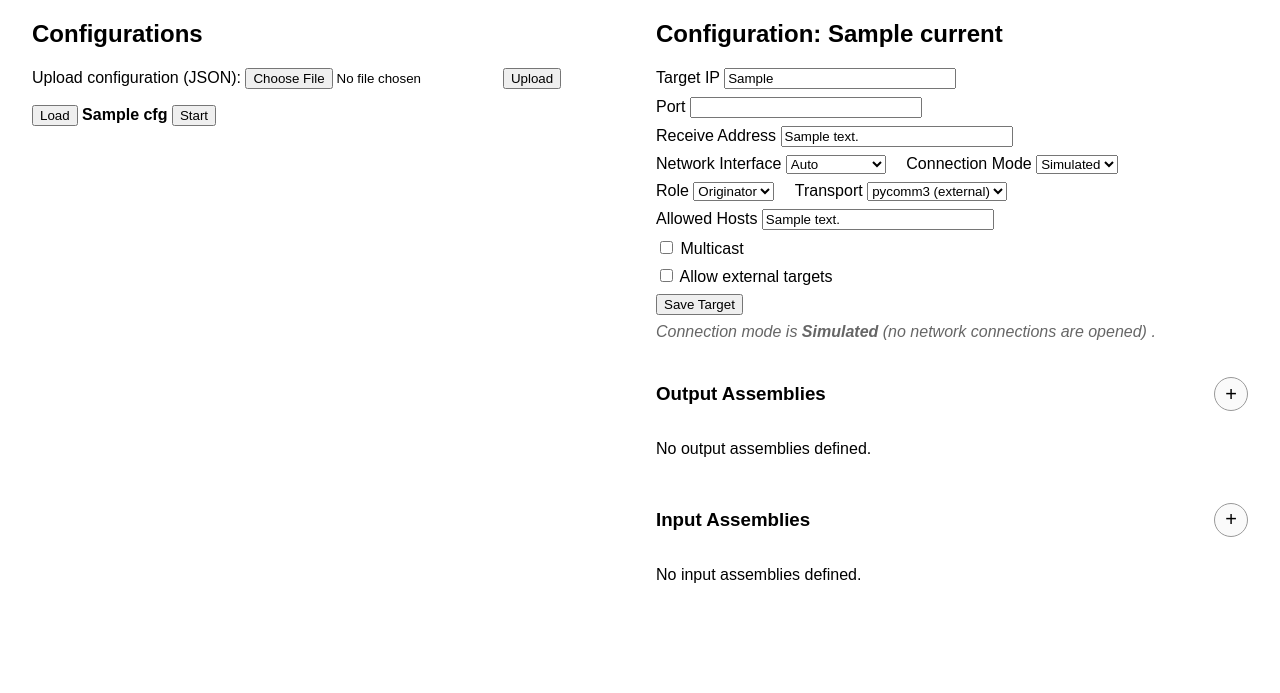
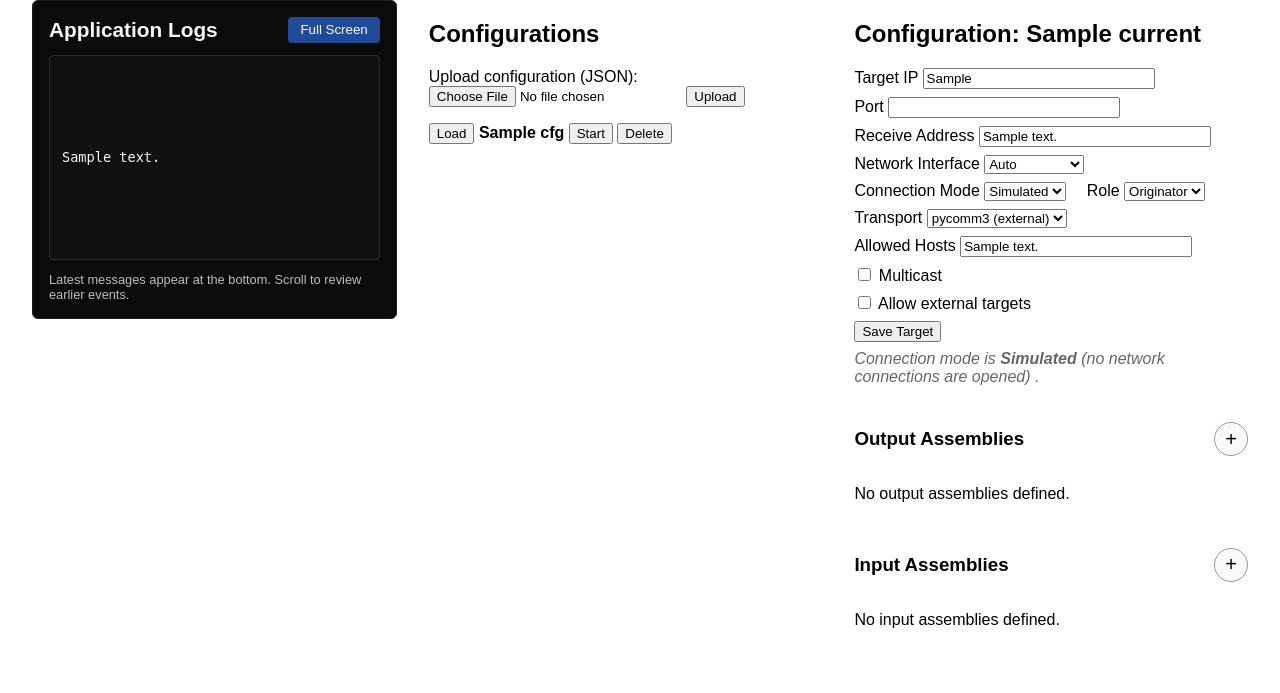
Before and after one commit to aloktj/PyCIPSim, a FastAPI app: template src/pycipsim/web/templates/index.html in a window 1280 px wide. Shown: the part 112-805 px from the top of the page. Before the commit the page ends 695 px from the top, so only its background shows below. Run offline with FastAPI, Linux system fonts and the light colour scheme; the template is opened without the code that fills it: most values are stand-ins (such as "Sample title", 1, 10 or a date in 2020).

Commit message:
Add in-app logging panel with captured events

```diff
--- a/src/pycipsim/web/app.py
+++ b/src/pycipsim/web/app.py
@@ -3,6 +3,7 @@ from __future__ import annotations
 
 import contextlib
 import json
+import logging
 import socket
 import threading
 from dataclasses import dataclass
@@ -14,6 +15,9 @@ from urllib.parse import urlencode
 from fastapi import FastAPI, File, Form, HTTPException, Request, UploadFile
 from fastapi.responses import HTMLResponse, RedirectResponse, Response
 from fastapi.templating import Jinja2Templates
+
+logger = logging.getLogger(__name__)
+
 
 from ..config_store import (
     ConfigurationError,
@@ -37,6 +41,53 @@ class ActiveSimulation:
     handshake: HandshakeResult
     started_at: datetime
     runtime: Optional[Any]
+
+
+class LogBufferHandler(logging.Handler):
+    """Capture application log messages for display in the web UI."""
+
+    def __init__(self) -> None:
+        super().__init__()
+        self._lock = threading.RLock()
+        self._entries: list[tuple[str, str]] = []
+
+    def emit(self, record: logging.LogRecord) -> None:  # pragma: no cover - exercised indirectly
+        try:
+            message = self.format(record)
+        except Exception:  # pragma: no cover - defensive
+            message = record.getMessage()
+        entry = (record.levelname, message)
+        with self._lock:
+            self._entries.append(entry)
+
+    def entries(self) -> list[tuple[str, str]]:
+        with self._lock:
+            return list(self._entries)
+
+    def clear(self) -> None:
+        with self._lock:
+            self._entries.clear()
+
+
+_LOG_HANDLER: Optional[LogBufferHandler] = None
+
+
+def get_log_buffer_handler() -> LogBufferHandler:
+    """Return the singleton log buffer handler, creating it if necessary."""
+
+    global _LOG_HANDLER
+    if _LOG_HANDLER is None:
+        handler = LogBufferHandler()
+        handler.setLevel(logging.DEBUG)
+        handler.setFormatter(
+            logging.Formatter("%(asctime)s [%(levelname)s] %(name)s: %(message)s", "%Y-%m-%d %H:%M:%S")
+        )
+        root_logger = logging.getLogger()
+        root_logger.addHandler(handler)
+        if root_logger.level > logging.DEBUG:
+            root_logger.setLevel(logging.DEBUG)
+        _LOG_HANDLER = handler
+    return _LOG_HANDLER
 
 
 class SimulatorManager:
@@ -254,11 +305,19 @@ def get_app(
 ) -> FastAPI:
     store = store or ConfigurationStore()
     manager = manager or SimulatorManager()
+    log_handler = get_log_buffer_handler()
     templates = _templates()
     app = FastAPI(title="PyCIPSim Web")
 
-    def redirect(path: str, message: Optional[str] = None, error: Optional[str] = None) -> RedirectResponse:
+    def redirect(
+        path: str,
+        message: Optional[str] = None,
+        error: Optional[str] = None,
+        selected: Optional[str] = None,
+    ) -> RedirectResponse:
         query = {}
+        if selected:
+            query["selected"] = selected
         if message:
             query["message"] = message
         if error:
@@ -278,6 +337,11 @@ def get_app(
                 current = store.get(selected)
             except ConfigurationNotFoundError:
                 current = None
+        if current is None and active:
+            try:
+                current = store.get(active.configuration_name)
+            except ConfigurationNotFoundError:
+                current = None
         if current is None and configs:
             current = configs[0]
         assembly_groups = {"output": [], "input": []}
@@ -293,6 +357,11 @@ def get_app(
                 last_handshake = manager.last_handshake()
                 if last_handshake and last_handshake[0] == current.name:
                     handshake_result = last_handshake[1]
+        log_entries = [
+            {"level": level, "text": text}
+            for level, text in log_handler.entries()
+        ]
+
         return templates.TemplateResponse(
             request,
             "index.html",
@@ -307,6 +376,7 @@ def get_app(
                 "handshake_labels": {phase.value: label for phase, label in _HANDSHAKE_LABELS.items()},
                 "message": message,
                 "error": error,
+                "log_entries": log_entries,
             },
         )
 
@@ -317,41 +387,87 @@ def get_app(
             data = json.loads(payload.decode("utf-8"))
             config = SimulatorConfiguration.from_dict(data)
         except ConfigurationError as exc:
+            logger.exception("Invalid configuration upload rejected")
             return redirect("/", error=f"Invalid configuration: {exc}")
         except json.JSONDecodeError as exc:
+            logger.exception("Uploaded configuration is not valid JSON")
             return redirect("/", error=f"Configuration is not valid JSON: {exc}")
+        logger.info("Configuration '%s' uploaded", config.name)
         store.upsert(config)
-        return redirect("/", message=f"Configuration '{config.name}' uploaded.")
+        return redirect(
+            "/",
+            message=f"Configuration '{config.name}' uploaded.",
+            selected=config.name,
+        )
 
     @app.post("/configs/{name}/start")
     async def start_simulator(name: str) -> RedirectResponse:
         try:
             config = store.get(name)
         except ConfigurationNotFoundError:
+            logger.error("Start requested for missing configuration '%s'", name)
             raise HTTPException(status_code=404, detail="Configuration not found")
         try:
+            logger.info("Starting simulator for configuration '%s'", name)
             handshake = manager.start(config, store)
         except RuntimeError as exc:
-            return redirect("/", error=str(exc))
+            logger.error("Failed to start simulator for '%s': %s", name, exc)
+            return redirect("/", error=str(exc), selected=name)
         if not handshake.success:
-            return redirect("/", error=_format_handshake_failure(handshake))
+            formatted = _format_handshake_failure(handshake)
+            logger.error("Handshake failed for '%s': %s", name, formatted)
+            return redirect(
+                "/",
+                error=formatted,
+                selected=name,
+            )
+        logger.info(
+            "Simulator started for '%s' in %.2fms",
+            name,
+            handshake.duration_ms,
+        )
         return redirect(
             "/",
             message=f"Simulator started for {name}. Handshake duration {handshake.duration_ms:.2f}ms.",
+            selected=name,
         )
+
+    @app.post("/configs/{name}/delete")
+    async def delete_configuration(name: str) -> RedirectResponse:
+        try:
+            store.get(name)
+        except ConfigurationNotFoundError:
+            logger.error("Delete requested for missing configuration '%s'", name)
+            return redirect("/", error="Configuration not found")
+        try:
+            manager.ensure_config_mutable(name)
+        except RuntimeError as exc:
+            logger.warning("Cannot delete running configuration '%s'", name)
+            return redirect("/", error=str(exc), selected=name)
+        logger.info("Deleting configuration '%s'", name)
+        store.delete(name)
+        return redirect("/", message=f"Configuration '{name}' deleted.")
 
     @app.post("/stop")
     async def stop_simulator() -> RedirectResponse:
+        active = manager.active()
+        selected = active.configuration_name if active else None
         manager.stop()
-        return redirect("/", message="Simulator stopped.")
+        if selected:
+            logger.info("Simulator stopped for configuration '%s'", selected)
+        else:
+            logger.info("Stop requested but no active simulation was running")
+        return redirect("/", message="Simulator stopped.", selected=selected)
 
     @app.post("/configs/{name}/select")
     async def select_configuration(name: str) -> RedirectResponse:
         try:
             store.get(name)
         except ConfigurationNotFoundError:
+            logger.error("Selection requested for missing configuration '%s'", name)
             return redirect("/", error="Configuration not found")
-        return redirect(f"/?selected={name}")
+        logger.info("Configuration '%s' selected in UI", name)
+        return redirect("/", selected=name)
 
     @app.post("/configs/{name}/assemblies/{assembly_id}/signals/{signal_name}/value")
     async def update_signal_value(
@@ -366,11 +482,36 @@ def get_app(
             store.update_signal_value(name, assembly_id, signal_name, payload)
             manager.notify_output_update(name)
         except ConfigurationNotFoundError:
+            logger.error(
+                "Signal update requested for missing configuration '%s'", name
+            )
             return redirect("/", error="Configuration not found")
         except ConfigurationError as exc:
-            return redirect("/", error=str(exc))
+            logger.error(
+                "Signal update failed for '%s' assembly %s signal %s: %s",
+                name,
+                assembly_id,
+                signal_name,
+                exc,
+            )
+            return redirect("/", error=str(exc), selected=name)
         message = "Signal value cleared." if action == "clear" else f"Signal '{signal_name}' value updated."
-        return redirect("/", message=message)
+        if action == "clear":
+            logger.info(
+                "Cleared signal %s in assembly %s for '%s'",
+                signal_name,
+                assembly_id,
+                name,
+            )
+        else:
+            logger.info(
+                "Updated signal %s in assembly %s for '%s' to '%s'",
+                signal_name,
+                assembly_id,
+                name,
+                value,
+            )
+        return redirect("/", message=message, selected=name)
 
     @app.post("/configs/{name}/target")
     async def update_target(
@@ -403,12 +544,16 @@ def get_app(
                 allow_external=allow_external_flag,
             )
         except RuntimeError as exc:
-            return redirect("/", error=str(exc))
+            logger.warning("Target update blocked for running configuration '%s'", name)
+            return redirect("/", error=str(exc), selected=name)
         except ConfigurationNotFoundError:
+            logger.error("Target update requested for missing configuration '%s'", name)
             return redirect("/", error="Configuration not found")
         except ConfigurationError as exc:
-            return redirect("/", error=str(exc))
-        return redirect("/", message=f"Target for '{name}' updated.")
+            logger.error("Target update failed for '%s': %s", name, exc)
+            return redirect("/", error=str(exc), selected=name)
+        logger.info("Target connection details updated for '%s'", name)
+        return redirect("/", message=f"Target for '{name}' updated.", selected=name)
 
     @app.post("/configs/{name}/assemblies/{assembly_id}/signals/{signal_name}/details")
     async def update_signal_details(
@@ -430,12 +575,27 @@ def get_app(
                 signal_type=signal_type,
             )
         except RuntimeError as exc:
-            return redirect("/", error=str(exc))
+            logger.warning("Signal metadata update blocked for running configuration '%s'", name)
+            return redirect("/", error=str(exc), selected=name)
         except ConfigurationNotFoundError:
+            logger.error("Signal metadata update requested for missing configuration '%s'", name)
             return redirect("/", error="Configuration not found")
         except ConfigurationError as exc:
-            return redirect("/", error=str(exc))
-        return redirect("/", message=f"Signal '{signal_name}' updated.")
+            logger.error(
+                "Signal metadata update failed for '%s' assembly %s signal %s: %s",
+                name,
+                assembly_id,
+                signal_name,
+                exc,
+            )
+            return redirect("/", error=str(exc), selected=name)
+        logger.info(
+            "Signal '%s' in assembly %s updated for '%s'",
+            signal_name,
+            assembly_id,
+            name,
+        )
+        return redirect("/", message=f"Signal '{signal_name}' updated.", selected=name)
 
     @app.post("/configs/{name}/assemblies/{assembly_id}/metadata")
     async def update_assembly_metadata(
@@ -455,13 +615,22 @@ def get_app(
                 size_bits=size_bits,
             )
         except RuntimeError as exc:
-            return redirect("/", error=str(exc))
+            logger.warning("Assembly metadata update blocked for running configuration '%s'", name)
+            return redirect("/", error=str(exc), selected=name)
         except ConfigurationNotFoundError:
+            logger.error("Assembly metadata update requested for missing configuration '%s'", name)
             return redirect("/", error="Configuration not found")
         except ConfigurationError as exc:
-            return redirect("/", error=str(exc))
+            logger.error("Assembly metadata update failed for '%s' assembly %s: %s", name, assembly_id, exc)
+            return redirect("/", error=str(exc), selected=name)
+        logger.info(
+            "Assembly '%s' (ID %s) updated for '%s'",
+            assembly.name,
+            assembly.assembly_id,
+            name,
+        )
         message = f"Assembly '{assembly.name}' updated."
-        return redirect("/", message=message)
+        return redirect("/", message=message, selected=name)
 
     @app.post("/configs/{name}/assemblies/add")
     async def add_assembly(
@@ -485,12 +654,26 @@ def get_app(
                 relative_assembly=relative_assembly or None,
             )
         except RuntimeError as exc:
-            return redirect("/", error=str(exc))
+            logger.warning("Add assembly blocked for running configuration '%s'", name)
+            return redirect("/", error=str(exc), selected=name)
         except ConfigurationNotFoundError:
+            logger.error("Add assembly requested for missing configuration '%s'", name)
             return redirect("/", error="Configuration not found")
         except ConfigurationError as exc:
-            return redirect("/", error=str(exc))
-        return redirect("/", message=f"Assembly '{assembly_name}' added.")
+            logger.error("Add assembly failed for '%s': %s", name, exc)
+            return redirect("/", error=str(exc), selected=name)
+        logger.info(
+            "Assembly '%s' (ID %s) added to '%s' at %s",
+            assembly_name,
+            assembly_id,
+            name,
+            position,
+        )
+        return redirect(
+            "/",
+            message=f"Assembly '{assembly_name}' added.",
+            selected=name,
+        )
 
     @app.post("/configs/{name}/assemblies/{assembly_id}/delete")
     async def remove_assembly(name: str, assembly_id: int) -> RedirectResponse:
@@ -498,12 +681,20 @@ def get_app(
             manager.ensure_config_mutable(name)
             store.remove_assembly(name, assembly_id)
         except RuntimeError as exc:
-            return redirect("/", error=str(exc))
+            logger.warning("Remove assembly blocked for running configuration '%s'", name)
+            return redirect("/", error=str(exc), selected=name)
         except ConfigurationNotFoundError:
+            logger.error("Remove assembly requested for missing configuration '%s'", name)
             return redirect("/", error="Configuration not found")
         except ConfigurationError as exc:
-            return redirect("/", error=str(exc))
-        return redirect("/", message=f"Assembly '{assembly_id}' removed.")
+            logger.error("Remove assembly failed for '%s' assembly %s: %s", name, assembly_id, exc)
+            return redirect("/", error=str(exc), selected=name)
+        logger.info("Assembly '%s' removed from '%s'", assembly_id, name)
+        return redirect(
+            "/",
+            message=f"Assembly '{assembly_id}' removed.",
+            selected=name,
+        )
 
     @app.post("/configs/{name}/assemblies/{assembly_id}/signals/add")
     async def add_signal(
@@ -527,12 +718,32 @@ def get_app(
                 relative_signal=relative_signal or None,
             )
         except RuntimeError as exc:
-            return redirect("/", error=str(exc))
+            logger.warning("Add signal blocked for running configuration '%s'", name)
+            return redirect("/", error=str(exc), selected=name)
         except ConfigurationNotFoundError:
+            logger.error("Add signal requested for missing configuration '%s'", name)
             return redirect("/", error="Configuration not found")
         except ConfigurationError as exc:
-            return redirect("/", error=str(exc))
-        return redirect("/", message=f"Signal '{new_name}' added.")
+            logger.error(
+                "Add signal failed for '%s' assembly %s signal %s: %s",
+                name,
+                assembly_id,
+                new_name,
+                exc,
+            )
+            return redirect("/", error=str(exc), selected=name)
+        logger.info(
+            "Signal '%s' added to assembly %s for '%s' at %s",
+            new_name,
+            assembly_id,
+            name,
+            position,
+        )
+        return redirect(
+            "/",
+            message=f"Signal '{new_name}' added.",
+            selected=name,
+        )
 
     @app.post("/configs/{name}/assemblies/{assembly_id}/signals/{signal_name}/delete")
     async def remove_signal(name: str, assembly_id: int, signal_name: str) -> RedirectResponse:
@@ -540,12 +751,31 @@ def get_app(
             manager.ensure_config_mutable(name)
             store.remove_signal(name, assembly_id, signal_name)
         except RuntimeError as exc:
-            return redirect("/", error=str(exc))
+            logger.warning("Remove signal blocked for running configuration '%s'", name)
+            return redirect("/", error=str(exc), selected=name)
         except ConfigurationNotFoundError:
+            logger.error("Remove signal requested for missing configuration '%s'", name)
             return redirect("/", error="Configuration not found")
         except ConfigurationError as exc:
-            return redirect("/", error=str(exc))
-        return redirect("/", message=f"Signal '{signal_name}' removed.")
+            logger.error(
+                "Remove signal failed for '%s' assembly %s signal %s: %s",
+                name,
+                assembly_id,
+                signal_name,
+                exc,
+            )
+            return redirect("/", error=str(exc), selected=name)
+        logger.info(
+            "Signal '%s' removed from assembly %s for '%s'",
+            signal_name,
+            assembly_id,
+            name,
+        )
+        return redirect(
+            "/",
+            message=f"Signal '{signal_name}' removed.",
+            selected=name,
+        )
 
     @app.get("/configs/{name}/export")
     async def export_configuration(name: str) -> Response:
--- a/src/pycipsim/web/templates/index.html
+++ b/src/pycipsim/web/templates/index.html
@@ -16,10 +16,92 @@
       form.inline { display: inline; }
       .signal-actions form { display: inline; margin-right: 0.5rem; }
       .signal-actions input[type="text"] { width: 8rem; }
-      .grid { display: grid; grid-template-columns: 1fr 1fr; gap: 2rem; }
+      .main-layout {
+        display: grid;
+        grid-template-columns: minmax(20rem, 30%) 1fr;
+        gap: 2rem;
+        align-items: start;
+      }
+      .main-grid {
+        display: grid;
+        grid-template-columns: 1fr 1fr;
+        gap: 2rem;
+      }
       .config-list ul { list-style: none; padding: 0; }
       .config-list li { margin-bottom: 0.5rem; }
       .config-list form { display: inline; }
+      .log-panel {
+        background: #0b0b0b;
+        color: #f5f5f5;
+        border: 1px solid #1f1f1f;
+        border-radius: 6px;
+        padding: 1rem;
+        display: flex;
+        flex-direction: column;
+        gap: 0.75rem;
+        max-height: 75vh;
+        position: sticky;
+        top: 1rem;
+      }
+      .log-panel h2 { margin: 0; font-size: 1.3rem; }
+      .log-panel-header {
+        display: flex;
+        align-items: center;
+        justify-content: space-between;
+        gap: 0.75rem;
+      }
+      .log-actions { display: flex; gap: 0.5rem; }
+      .log-actions button {
+        background: #1f4b99;
+        color: #fff;
+        border: none;
+        border-radius: 4px;
+        padding: 0.35rem 0.75rem;
+        cursor: pointer;
+      }
+      .log-actions button:hover { background: #205ec6; }
+      .log-output {
+        flex: 1;
+        overflow-y: auto;
+        background: #111;
+        border: 1px solid #2b2b2b;
+        border-radius: 4px;
+        padding: 0.75rem;
+        font-family: "SFMono-Regular", Consolas, "Liberation Mono", Menlo, monospace;
+        font-size: 0.85rem;
+        line-height: 1.4;
+        white-space: pre-wrap;
+        word-break: break-word;
+      }
+      .log-entry {
+        margin: 0;
+        padding: 0.25rem 0;
+        border-bottom: 1px solid #1f1f1f;
+      }
+      .log-entry:last-child { border-bottom: none; }
+      .log-entry.log-level-error,
+      .log-entry.log-level-critical { color: #ff8a80; }
+      .log-entry.log-level-warning { color: #ffca28; }
+      .log-entry.log-level-info { color: #81d4fa; }
+      .log-entry.log-level-debug { color: #c5e1a5; }
+      .log-empty { font-style: italic; color: #aaa; }
+      .log-hint { margin: 0; font-size: 0.8rem; color: #bdbdbd; }
+      .log-panel.log-fullscreen {
+        position: fixed;
+        top: 1rem;
+        left: 1rem;
+        right: 1rem;
+        bottom: 1rem;
+        max-height: none;
+        z-index: 1000;
+        padding: 1.5rem;
+        box-shadow: 0 12px 32px rgba(0, 0, 0, 0.5);
+      }
+      .log-panel.log-fullscreen .log-output {
+        height: 100%;
+        resize: both;
+      }
+      .log-panel.log-fullscreen .log-hint { display: none; }
       .handshake-steps { margin-top: 1rem; }
       .handshake-steps ul { list-style: none; padding: 0; margin: 0.5rem 0 0; }
       .handshake-steps li { padding: 0.25rem 0; }
@@ -94,6 +176,12 @@
       details.add-assembly input[type="number"],
       details.add-assembly select { width: 10rem; }
       .padding-row { background: #f9f9f9; color: #555; font-style: italic; }
+      @media (max-width: 1100px) {
+        body { margin: 1rem; }
+        .main-layout { grid-template-columns: 1fr; }
+        .main-grid { grid-template-columns: 1fr; }
+        .log-panel { position: static; max-height: 50vh; }
+      }
     </style>
   </head>
   <body>
@@ -118,7 +206,28 @@
       <div class="status error">{{ error }}</div>
     {% endif %}
 
-    <section class="grid">
+    <div class="main-layout">
+      <aside class="log-panel" id="log-panel">
+        <div class="log-panel-header">
+          <h2>Application Logs</h2>
+          <div class="log-actions">
+            <button type="button" id="log-expand">Full Screen</button>
+            <button type="button" id="log-collapse" hidden>Exit Full Screen</button>
+          </div>
+        </div>
+        <div class="log-output" id="log-output" role="region" aria-label="Application logs" tabindex="0">
+          {% if log_entries %}
+            {% for entry in log_entries %}
+              <pre class="log-entry log-level-{{ entry.level | lower }}">{{ entry.text }}</pre>
+            {% endfor %}
+          {% else %}
+            <div class="log-empty">No log messages yet.</div>
+          {% endif %}
+        </div>
+        <p class="log-hint">Latest messages appear at the bottom. Scroll to review earlier events.</p>
+      </aside>
+
+      <section class="main-grid">
         <div class="config-list">
           <h2>Configurations</h2>
           <form method="post" action="/configs/upload" enctype="multipart/form-data">
@@ -139,6 +248,19 @@
                 {% endif %}
                 <form method="post" action="/configs/{{ cfg.name }}/start" class="inline">
                   <button type="submit">Start</button>
+                </form>
+                <form
+                  method="post"
+                  action="/configs/{{ cfg.name }}/delete"
+                  class="inline"
+                  onsubmit="return confirm('Delete configuration {{ cfg.name | e }}?');"
+                >
+                  <button
+                    type="submit"
+                    {% if active and active.configuration_name == cfg.name %}disabled{% endif %}
+                  >
+                    Delete
+                  </button>
                 </form>
               </li>
             {% else %}
@@ -533,5 +655,54 @@
         {% endif %}
       </div>
     </section>
+  </div>
+
+    <script>
+      (function () {
+        const logPanel = document.getElementById("log-panel");
+        const logOutput = document.getElementById("log-output");
+        const expand = document.getElementById("log-expand");
+        const collapse = document.getElementById("log-collapse");
+
+        if (logOutput) {
+          logOutput.scrollTop = logOutput.scrollHeight;
+        }
+
+        function exitFullScreen() {
+          if (!logPanel) {
+            return;
+          }
+          logPanel.classList.remove("log-fullscreen");
+          if (expand) {
+            expand.hidden = false;
+          }
+          if (collapse) {
+            collapse.hidden = true;
+          }
+        }
+
+        if (expand && collapse && logPanel) {
+          expand.addEventListener("click", function () {
+            logPanel.classList.add("log-fullscreen");
+            expand.hidden = true;
+            collapse.hidden = false;
+            if (logOutput && typeof logOutput.focus === "function") {
+              try {
+                logOutput.focus({ preventScroll: true });
+              } catch (err) {
+                logOutput.focus();
+              }
+            }
+          });
+          collapse.addEventListener("click", exitFullScreen);
+        }
+
+        document.addEventListener("keydown", function (event) {
+          if (event.key === "Escape") {
+            exitFullScreen();
+          }
+        });
+      })();
+    </script>
   </body>
 </html>
```
Also changed, not shown: tests/test_web_app.py (+83 -1 lines). Lines whose indentation alone changed are shown as unchanged.
